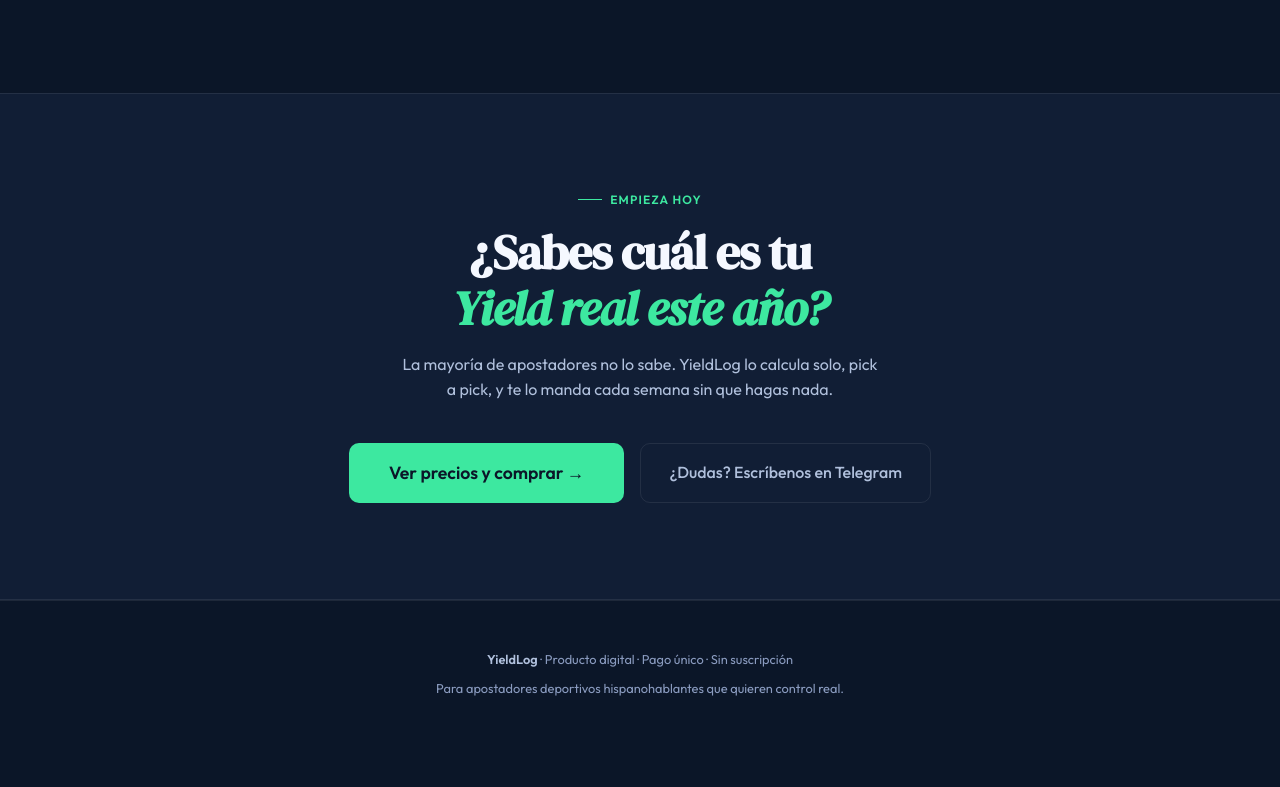
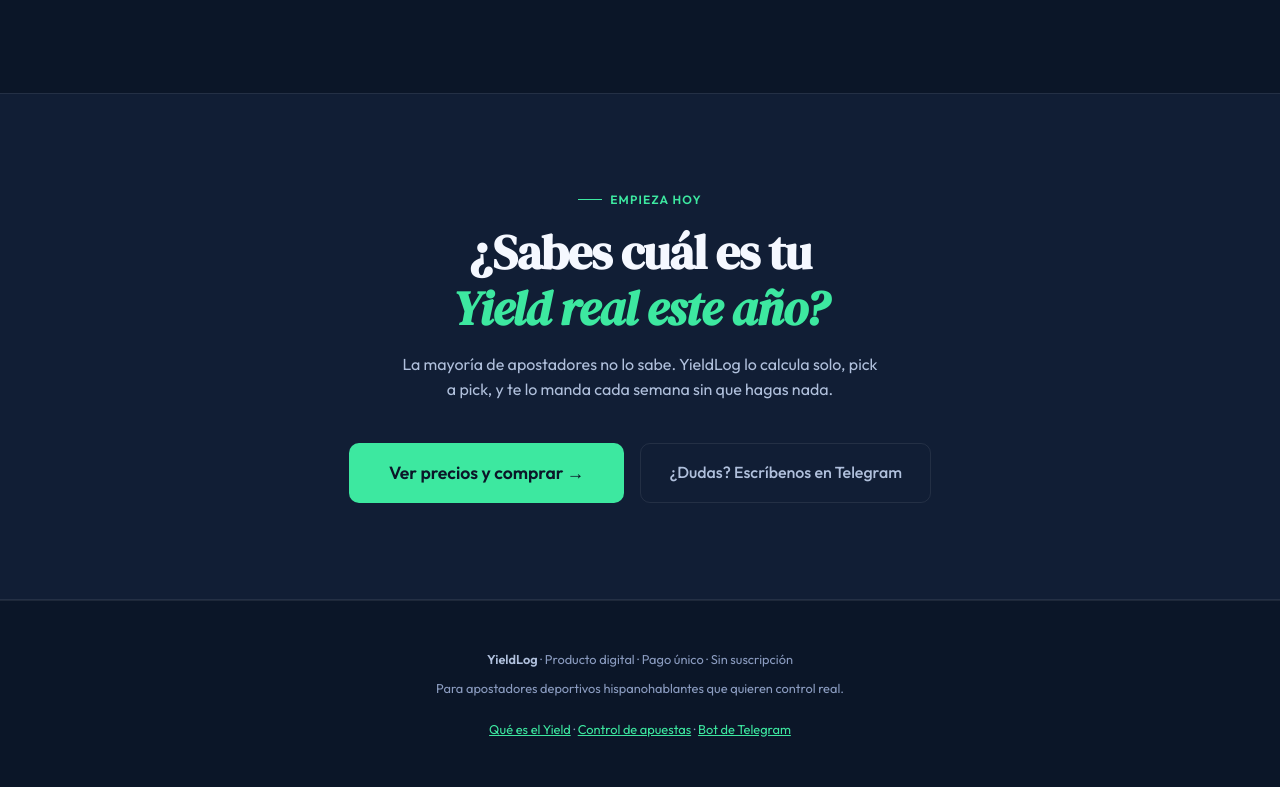
Before and after one commit to mmzh97/yieldlog, a plain HTML site: page index.html in a window 1280 px wide. Shown: the part 8283-9070 px from the top of the page. Before the commit the page ends 9029 px from the top, so only its background shows below. Drawn offline with nearby package versions, Linux system fonts and the light colour scheme.

Commit message:
Update index.html

```diff
--- a/index.html
+++ b/index.html
@@ -811,6 +811,10 @@
 <footer>
   <strong>YieldLog</strong> · Producto digital · Pago único · Sin suscripción<br>
   <span style="margin-top:.5rem;display:block">Para apostadores deportivos hispanohablantes que quieren control real.</span>
+  <br>
+  <a href="/blog/yield-apuestas-deportivas.html" style="color:var(--accent)">Qué es el Yield</a> ·
+  <a href="/blog/control-apuestas-deportivas.html" style="color:var(--accent)">Control de apuestas</a> ·
+  <a href="/blog/bot-telegram-apuestas-deportivas.html" style="color:var(--accent)">Bot de Telegram</a>
 </footer>
 
 <script>
```
